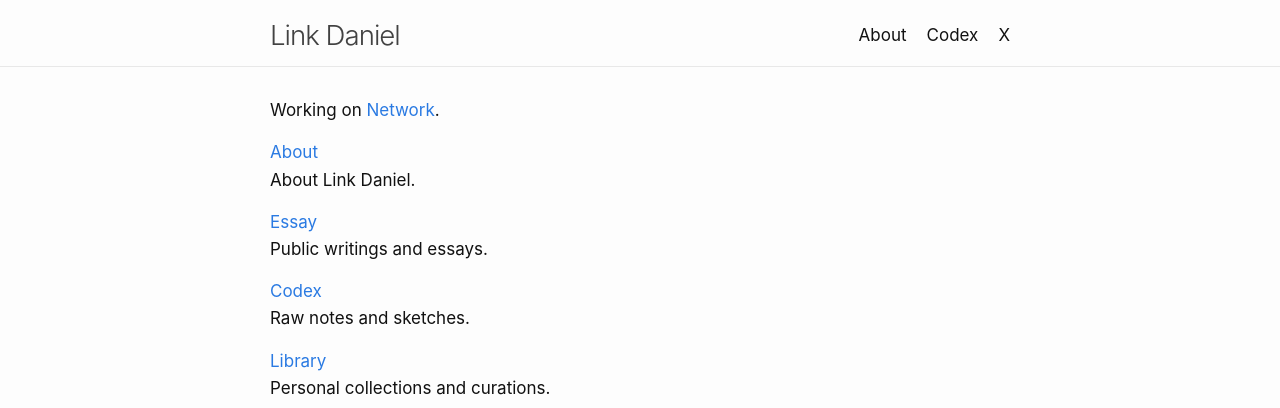
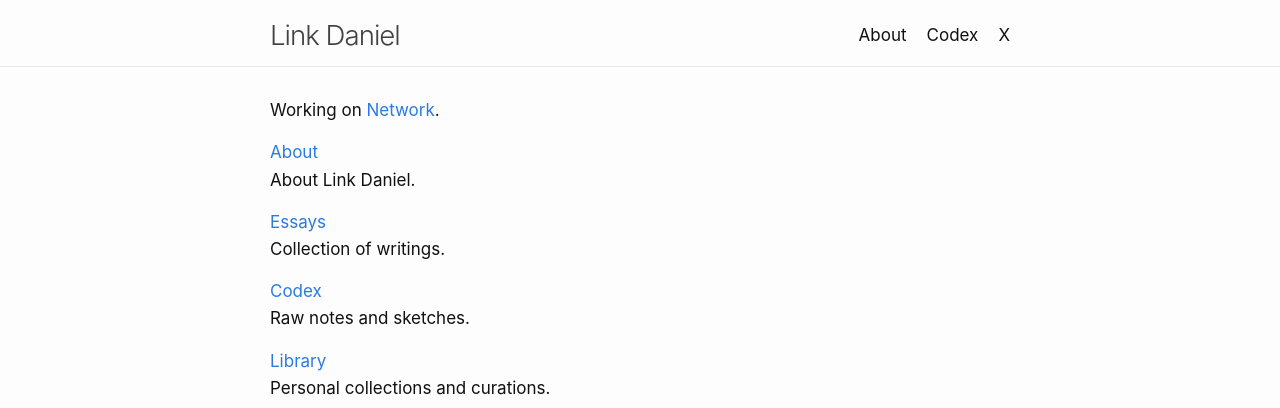
Before and after one commit to link-daniel/link.github.io, a Jekyll site: the page built from index.md, in a window 1280 px wide. Shown: the top 408 px of the page. Built offline with Jekyll 4.4.1, drawn with Linux system fonts in a browser that asks for light colours.

Commit message:
Update index.md

```diff
--- a/index.md
+++ b/index.md
@@ -14,9 +14,9 @@ Working on [Network](https://netxork.com).
 <br>
 About Link Daniel.
 
-[Essay](/essay)
+[Essays](/essays)
 <br>
-Public writings and essays.
+Collection of writings.
 
 [Codex](/codex)
 <br>
```
